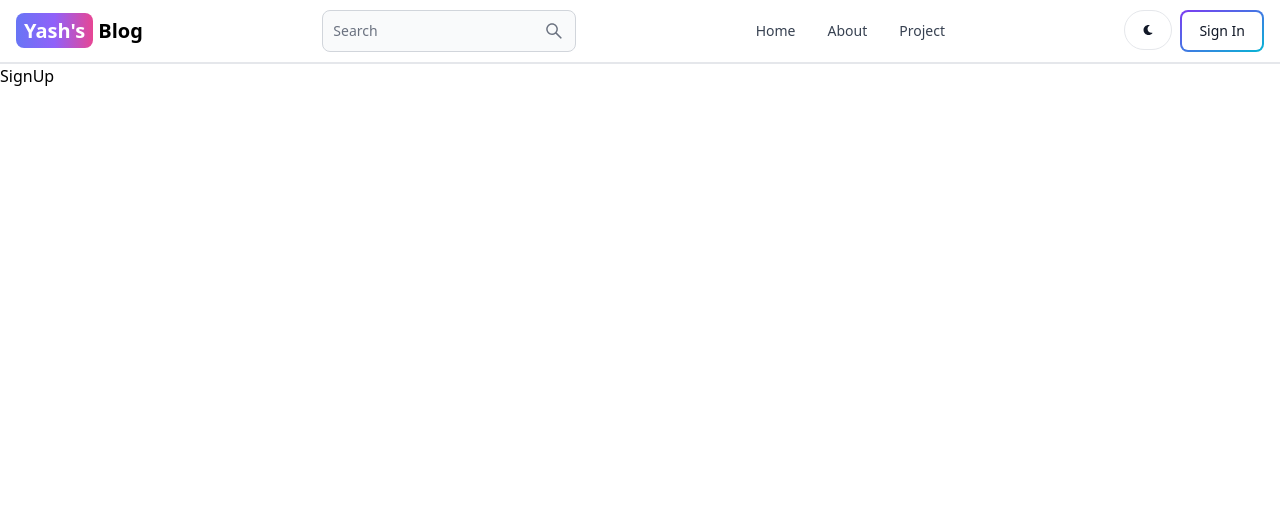
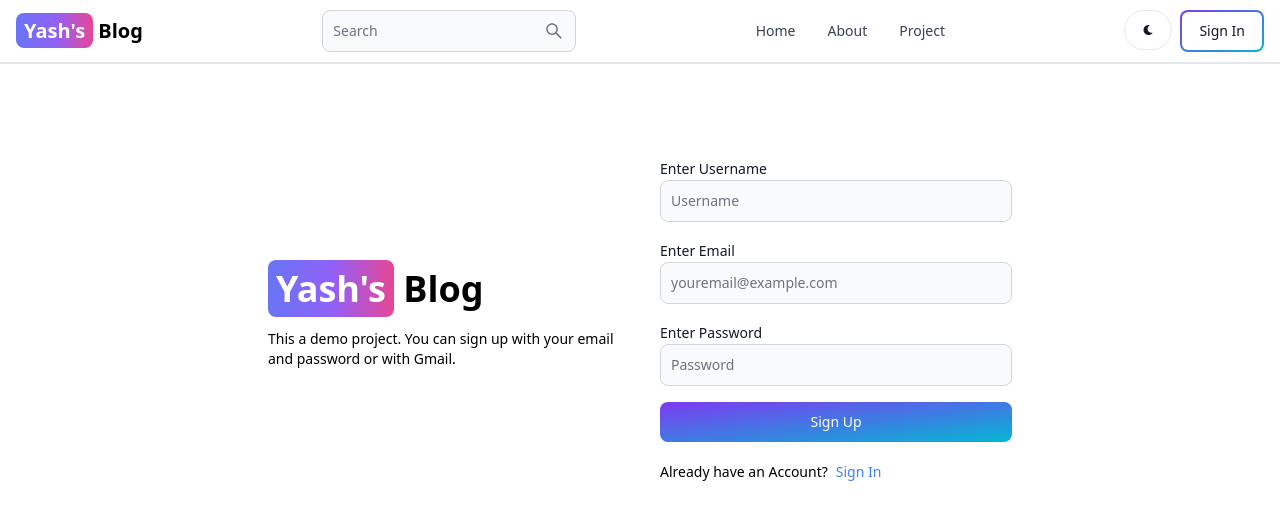
Before and after one commit to yashpotdar-py/blog-app-react, a React (Vite) app in the folder client/: page /sign-up in a window 1280 px wide. Shown: the top 520 px of the page. Built offline with nearby package versions, Linux system fonts and the light colour scheme.

Commit message:
Creating UI for Sign Up Page

```diff
--- a/client/src/pages/SignUp.jsx
+++ b/client/src/pages/SignUp.jsx
@@ -1,7 +1,59 @@
-import React from 'react'
+import { Button, Label, TextInput } from "flowbite-react";
+import React from "react";
+import { Link } from "react-router-dom";
 
 export default function SignUp() {
   return (
-    <div>SignUp</div>
-  )
+    <div className="min-h-screen mt-20">
+      <div className="flex p-3 max-w-3xl mx-auto flex-col md:flex-row md:items-center gap-10">
+        {/* Left Side */}
+        <div className="flex-1">
+          <Link to="/" className="font-bold dark:text-white text-4xl">
+            <span
+              className="px-2 py-1 bg-gradient-to-r from-indigo-500
+             via-purple-500 to-pink-500 rounded-lg text-white"
+            >
+              Yash's
+            </span>{" "}
+            Blog
+          </Link>
+          <p className="text-sm mt-5">
+            This a demo project. You can sign up with your email and password or
+            with Gmail.
+          </p>
+        </div>
+        {/* Right Side */}
+        <div className="flex-1">
+          <form className="flex flex-col gap-4">
+            <div>
+              <Label value="Enter Username" />
+              <TextInput type="text" placeholder="Username" id="username" />
+            </div>
+            <div>
+              <Label value="Enter Email" />
+              <TextInput
+                type="text"
+                placeholder="youremail@example.com"
+                id="emailid"
+              />
+            </div>
+            <div>
+              <Label value="Enter Password" />
+              <TextInput type="text" placeholder="Password" id="password" hidden/>
+            </div>
+            <Button gradientDuoTone={"purpleToBlue"} type="submit">
+              {" "}
+              Sign Up{" "}
+            </Button>
+          </form>
+          <div className="flex gap-2 text-sm mt-5">
+            <span>Already have an Account?</span>
+            <Link to={"/sign-in"} className="text-blue-500">
+              Sign In
+            </Link>
+          </div>
+        </div>
+      </div>
+    </div>
+  );
 }
```
